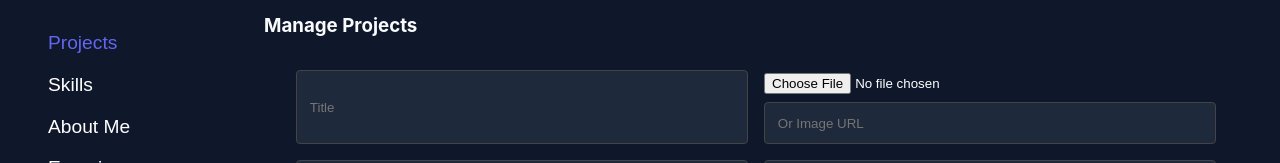
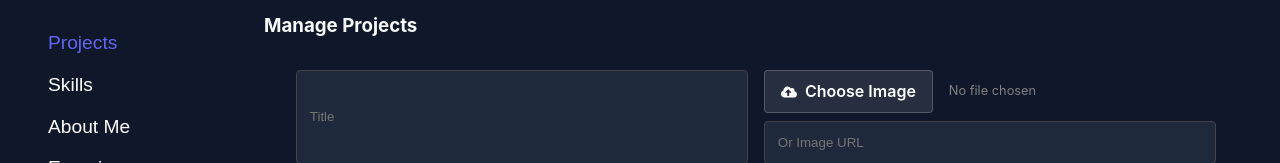
Before and after one commit to MOHAN-MOORTHI/Mohan-PortFolio, a React (Vite) app in the folder client/: page /admin/dashboard in a window 1280 px wide. Shown: the part 120-283 px from the top of the page. Built offline with nearby package versions, Linux system fonts and the light colour scheme; no server answers; sample sign-in values are in the browser's storage.

Commit message:
Fix file inputs: Style 'Choose File' buttons and restore broken components

```diff
--- a/client/src/components/admin/AboutManager.jsx
+++ b/client/src/components/admin/AboutManager.jsx
@@ -1,6 +1,7 @@
 import React, { useState, useEffect } from 'react';
 import axios from 'axios';
 import toast from 'react-hot-toast';
+import { FaCloudUploadAlt } from 'react-icons/fa';
 
 const AboutManager = () => {
     const [form, setForm] = useState({ bio: '', imageUrl: '', resumeUrl: '', github: '', linkedin: '', twitter: '', whatsapp: '', facebook: '', mobile: '', email: '' });
@@ -78,9 +79,17 @@ const AboutManager = () => {
                         style={{ width: '100%', padding: '0.8rem', borderRadius: '4px', border: '1px solid #444', background: '#0f172a', color: 'white' }}
                     />
                 </div>
+
+                {/* Profile Image Upload */}
                 <div style={{ marginBottom: '1rem' }}>
                     <label style={{ display: 'block', marginBottom: '0.5rem' }}>Profile Image</label>
-                    <input type="file" onChange={(e) => uploadFile(e, 'imageUrl')} style={{ marginBottom: '0.5rem', color: 'white' }} />
+                    <div style={{ display: 'flex', gap: '1rem', alignItems: 'center', marginBottom: '0.5rem' }}>
+                        <label className="btn" style={{ display: 'inline-flex', alignItems: 'center', gap: '0.5rem', cursor: 'pointer', background: 'rgba(255,255,255,0.1)', border: '1px solid rgba(255,255,255,0.2)', padding: '0.5rem 1rem', borderRadius: '4px', color: 'white' }}>
+                            <FaCloudUploadAlt /> Upload Image
+                            <input type="file" onChange={(e) => uploadFile(e, 'imageUrl')} style={{ display: 'none' }} />
+                        </label>
+                        <span style={{ fontSize: '0.8rem', color: 'gray' }}>{form.imageUrl ? 'Image Selected' : 'No file chosen'}</span>
+                    </div>
                     <input
                         type="text"
                         name="imageUrl"
@@ -91,9 +100,16 @@ const AboutManager = () => {
                     />
                 </div>
 
+                {/* Resume Upload */}
                 <div style={{ marginBottom: '1rem' }}>
                     <label style={{ display: 'block', marginBottom: '0.5rem' }}>Resume (PDF)</label>
-                    <input type="file" onChange={(e) => uploadFile(e, 'resumeUrl')} style={{ marginBottom: '0.5rem', color: 'white' }} />
+                    <div style={{ display: 'flex', gap: '1rem', alignItems: 'center', marginBottom: '0.5rem' }}>
+                        <label className="btn" style={{ display: 'inline-flex', alignItems: 'center', gap: '0.5rem', cursor: 'pointer', background: 'rgba(255,255,255,0.1)', border: '1px solid rgba(255,255,255,0.2)', padding: '0.5rem 1rem', borderRadius: '4px', color: 'white' }}>
+                            <FaCloudUploadAlt /> Upload Resume
+                            <input type="file" onChange={(e) => uploadFile(e, 'resumeUrl')} style={{ display: 'none' }} />
+                        </label>
+                        <span style={{ fontSize: '0.8rem', color: 'gray' }}>{form.resumeUrl ? 'Resume Selected' : 'No file chosen'}</span>
+                    </div>
                     <input
                         type="text"
                         name="resumeUrl"
--- a/client/src/components/admin/ProjectManager.jsx
+++ b/client/src/components/admin/ProjectManager.jsx
@@ -1,6 +1,7 @@
 import React, { useState, useEffect } from 'react';
 import axios from 'axios';
 import toast from 'react-hot-toast';
+import { FaCloudUploadAlt } from 'react-icons/fa';
 
 const ProjectManager = () => {
     const [projects, setProjects] = useState([]);
@@ -100,10 +101,19 @@ const ProjectManager = () => {
             <form onSubmit={handleSubmit} className="glass-card" style={{ marginBottom: '2rem' }}>
                 <div style={{ display: 'grid', gridTemplateColumns: '1fr 1fr', gap: '1rem' }}>
                     <input name="title" value={form.title} onChange={handleChange} placeholder="Title" required style={inputStyle} />
+
+                    {/* Image Upload */}
                     <div>
-                        <input type="file" onChange={handleFileChange} style={{ marginBottom: '0.5rem', color: 'white' }} />
+                        <div style={{ display: 'flex', gap: '1rem', alignItems: 'center', marginBottom: '0.5rem' }}>
+                            <label className="btn" style={{ display: 'inline-flex', alignItems: 'center', gap: '0.5rem', cursor: 'pointer', background: 'rgba(255,255,255,0.1)', border: '1px solid rgba(255,255,255,0.2)', padding: '0.5rem 1rem', borderRadius: '4px', color: 'white' }}>
+                                <FaCloudUploadAlt /> Choose Image
+                                <input type="file" onChange={handleFileChange} style={{ display: 'none' }} />
+                            </label>
+                            <span style={{ fontSize: '0.8rem', color: 'gray' }}>{form.imageUrl ? 'Image Selected' : 'No file chosen'}</span>
+                        </div>
                         <input name="imageUrl" value={form.imageUrl} onChange={handleChange} placeholder="Or Image URL" style={inputStyle} />
                     </div>
+
                     <input name="liveUrl" value={form.liveUrl} onChange={handleChange} placeholder="Live URL" style={inputStyle} />
                     <input name="githubUrl" value={form.githubUrl} onChange={handleChange} placeholder="GitHub URL" style={inputStyle} />
                     <input name="tags" value={form.tags} onChange={handleChange} placeholder="Tags (comma separated)" style={inputStyle} />
```
